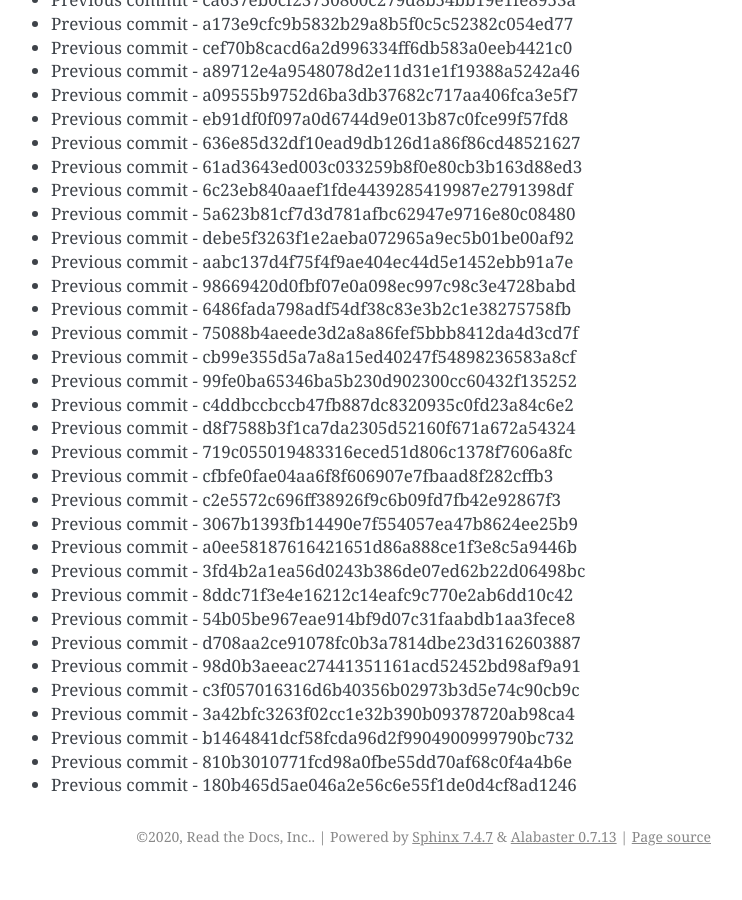
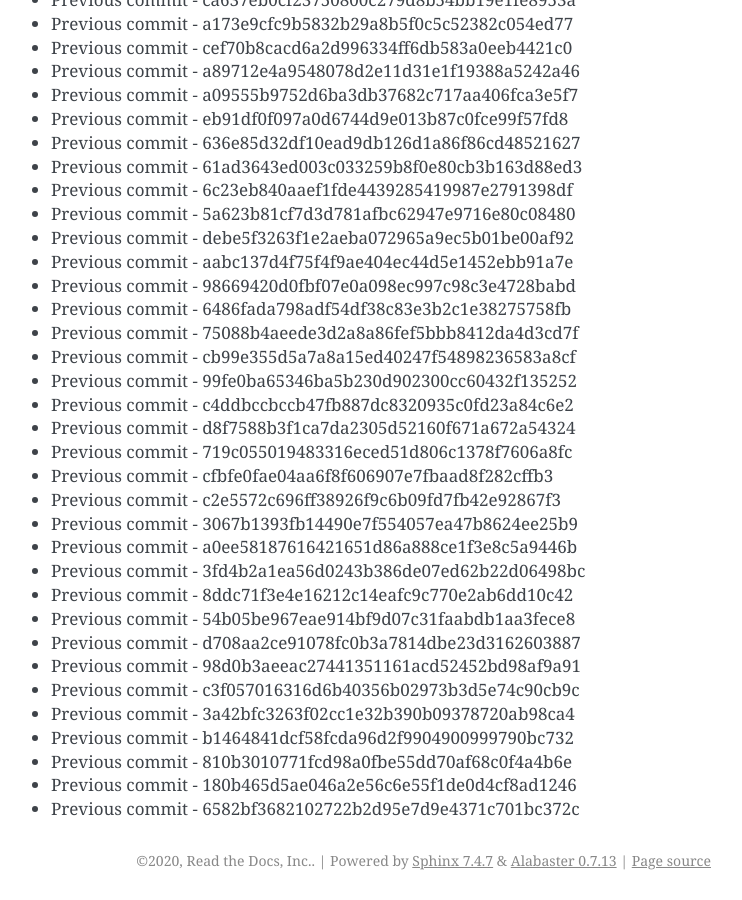
Before and after one commit to readthedocs/rtd-git-stresstest, a Sphinx documentation site: the page built from docs/updates.rst, in a window 1280 px wide and 900 px high, scrolled down 90798 px. Shown: the whole window, without its empty margins (399-1141 px from the left). Built offline with Sphinx 7.4.7, drawn with Linux system fonts in a browser that asks for light colours; before the commit the page ends 91674 px from its top, so only the background shows below that.

Commit message:
Generating commit from previous: 6582bf3682102722b2d95e7d9e4371c701bc372c

```diff
--- a/docs/updates.rst
+++ b/docs/updates.rst
@@ -3847,3 +3847,4 @@ It can be tested for any performance characteristics.
 * Previous commit - b1464841dcf58fcda96d2f9904900999790bc732
 * Previous commit - 810b3010771fcd98a0fbe55dd70af68c0f4a4b6e
 * Previous commit - 180b465d5ae046a2e56c6e55f1de0d4cf8ad1246
+* Previous commit - 6582bf3682102722b2d95e7d9e4371c701bc372c
```
